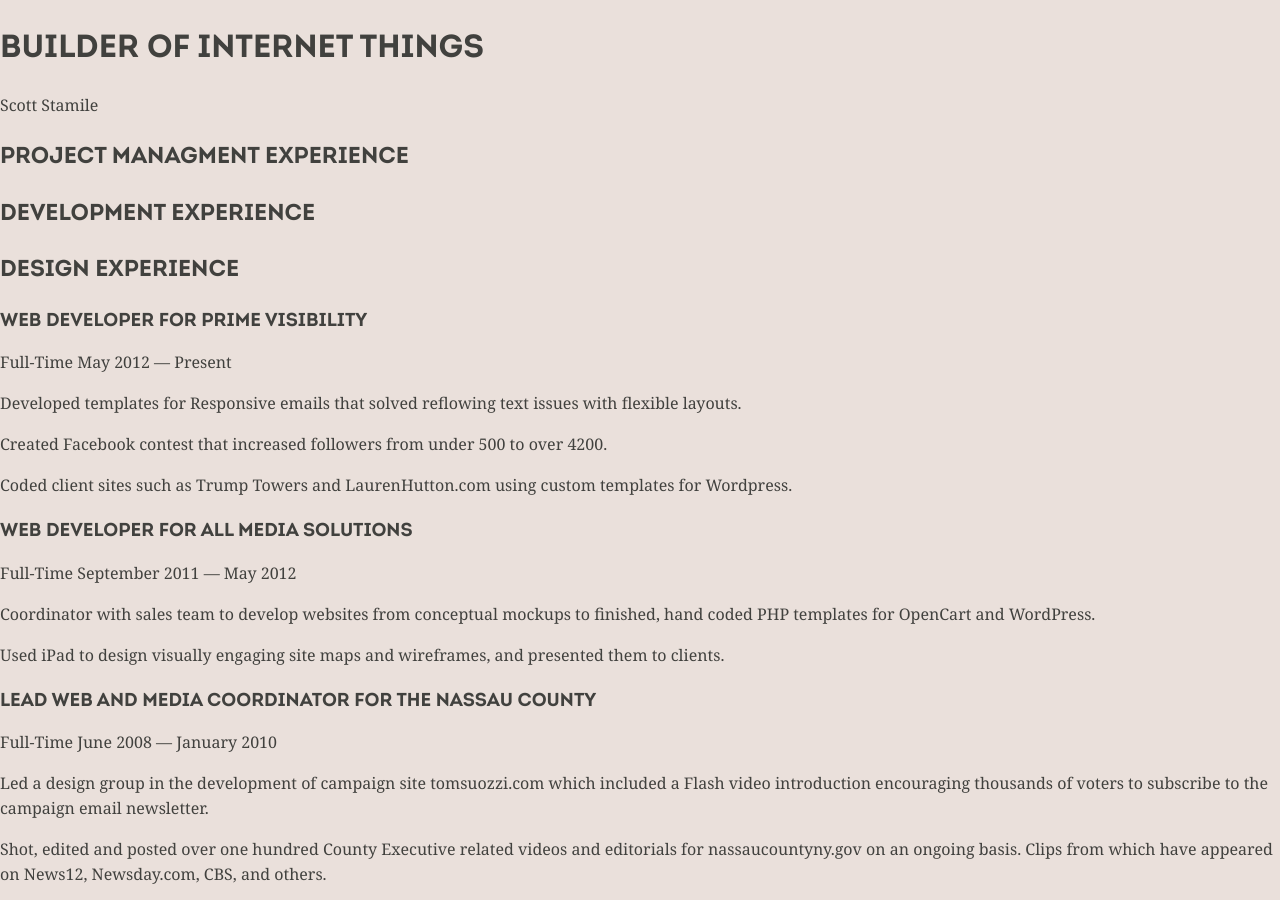
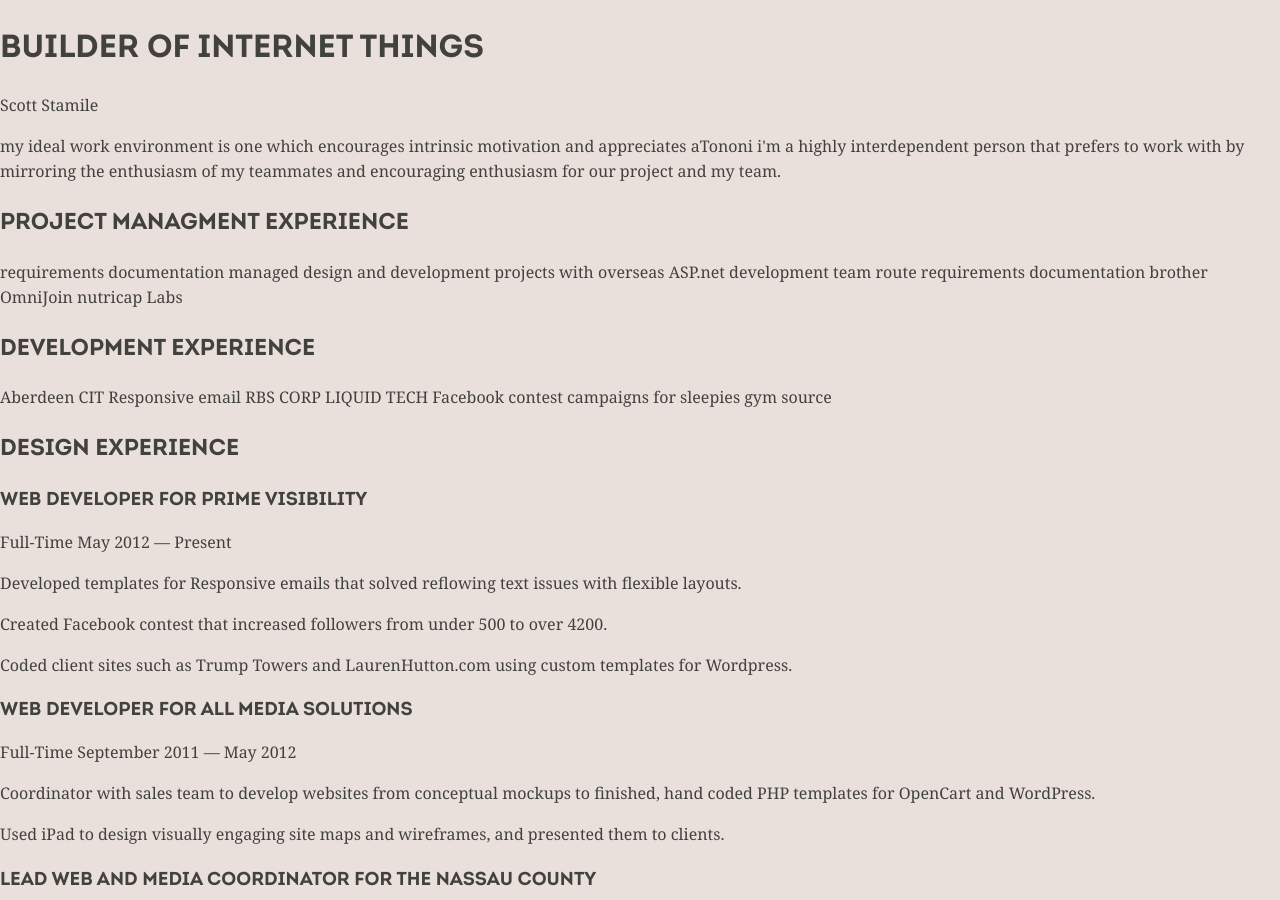
Before and after one commit to s8m2s/s8m2s.github.io, a Jekyll site: the page built from resume.html, in a window 1280 px wide and 900 px high. Built offline with Jekyll 4.4.1, drawn with Linux system fonts in a browser that asks for light colours.

Commit message:
Update resume.html

```diff
--- a/resume.html
+++ b/resume.html
@@ -8,9 +8,33 @@ description: Technical Project Manager, looking for web design and Front-end dev
 
 <p class="nameplate">Scott Stamile</p>
 
+my ideal work environment is one which encourages intrinsic motivation and appreciates aTononi
+
+i'm a highly interdependent person that prefers to work with by mirroring the enthusiasm of my teammates and encouraging enthusiasm for our project and my team.
+
+
 <h2>Project Managment Experience</h2>
 
+requirements documentation
+
+managed design and development projects with overseas ASP.net development team
+
+route requirements documentation
+
+brother OmniJoin
+
+nutricap Labs
+
 <h2>Development Experience</h2>
+
+Aberdeen
+CIT Responsive email
+
+RBS CORP
+
+LIQUID TECH
+
+Facebook contest campaigns for sleepies gym source
 
 <h2>Design Experience</h2>
 
```
